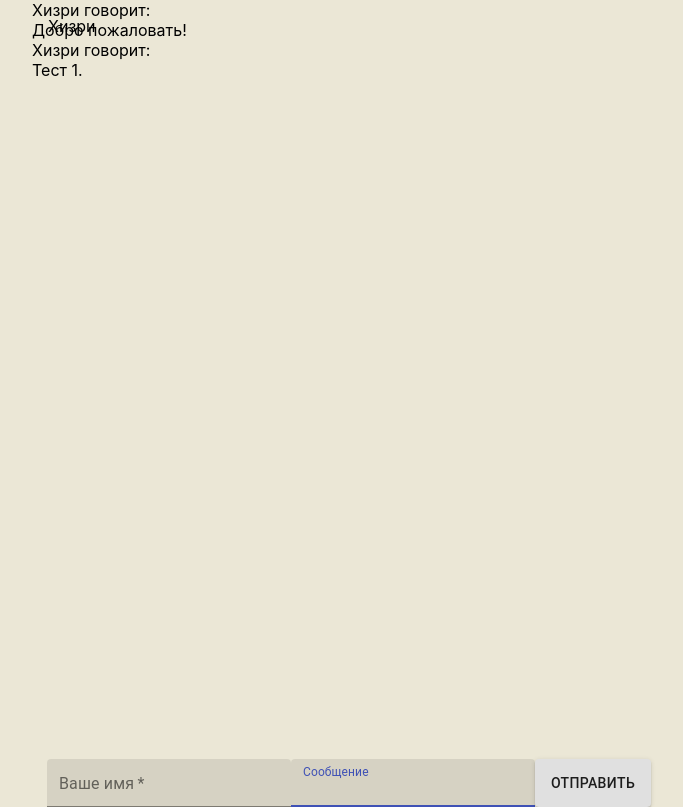
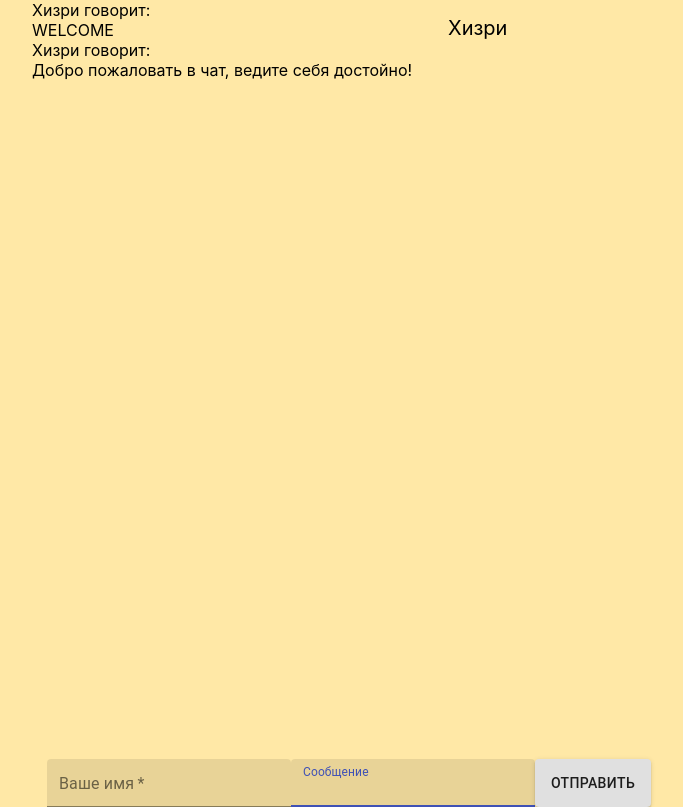
Before and after one commit to tataev/ReactJS-Basic-course, a React (Create React App) app in the folder my-name-app/: page / in a window 1280 px wide. Shown: the top 807 px of the page, without its empty margins (96-779 px from the left). Built offline with nearby package versions, Linux system fonts and the light colour scheme.

Commit message:
Merge remote-tracking branch 'origin/hw02' into hw03

```diff
--- a/my-name-app/src/App.css
+++ b/my-name-app/src/App.css
@@ -94,7 +94,7 @@
 }
 
 .Message__author {
-  font-size: 10px;
+  font-size: 14px;
   text-align: right;
   color: #8473d9;
 }
@@ -110,3 +110,12 @@
     background-position: 0% 50%;
   }
 }
+
+/*.MuiListItem-root MuiListItem-gutters li {*/
+.MuiListItem-gutters{
+  padding-left: 0;
+  font-size: 20px;
+  display: flex;
+  text-align: center;
+  left: 400px;
+}
--- a/my-name-app/src/App.js
+++ b/my-name-app/src/App.js
@@ -3,22 +3,21 @@ import InputForms from './Components/InputForms/InputForms';
 import Chats from "./Components/Chats/Chats";
 import {useEffect, useState} from "react";
 import './App.css';
-// import InputForms from "./Components/InputForms/InputForms";
 
 function App() {
 
     const [messageList, setMessageList] = useState([{
         author: "Хизри",
-        text: "Добро пожаловать!"
+        text: "WELCOME"
     }, {
         author: "Хизри",
-        text: "Тест 1."
+        text: "Добро пожаловать в чат, ведите себя достойно!"
     }]);
 
     useEffect(() => {
         if (messageList[messageList.length - 1].author !== "Хизри") {
             setTimeout(() => {
-                setMessageList((prev) => [...prev, {author: "Хизри", text: "остановитесь."}])
+                setMessageList((prev) => [...prev, {author: "Хизри", text: "незаконное вторжение! Я не звал других участников!"}])
             }, 2000);
         }
     }, [messageList]);
--- a/my-name-app/src/index.css
+++ b/my-name-app/src/index.css
@@ -9,7 +9,7 @@ body {
     sans-serif;
     -webkit-font-smoothing: antialiased;
     -moz-osx-font-smoothing: grayscale;
-    background-color: rgb(235, 231, 214);
+    background-color: rgb(255, 232, 166);
 }
 
 code {
```
